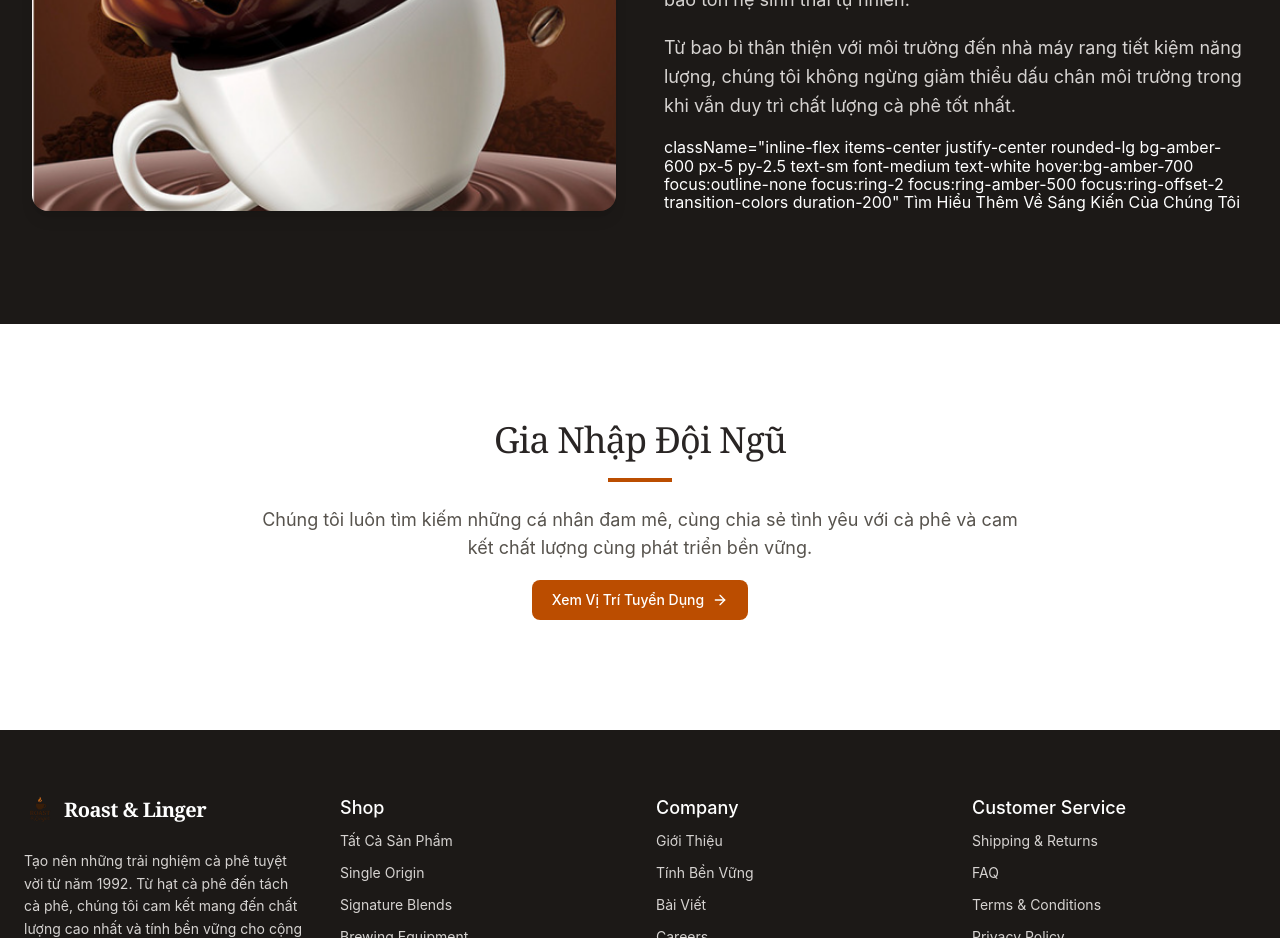
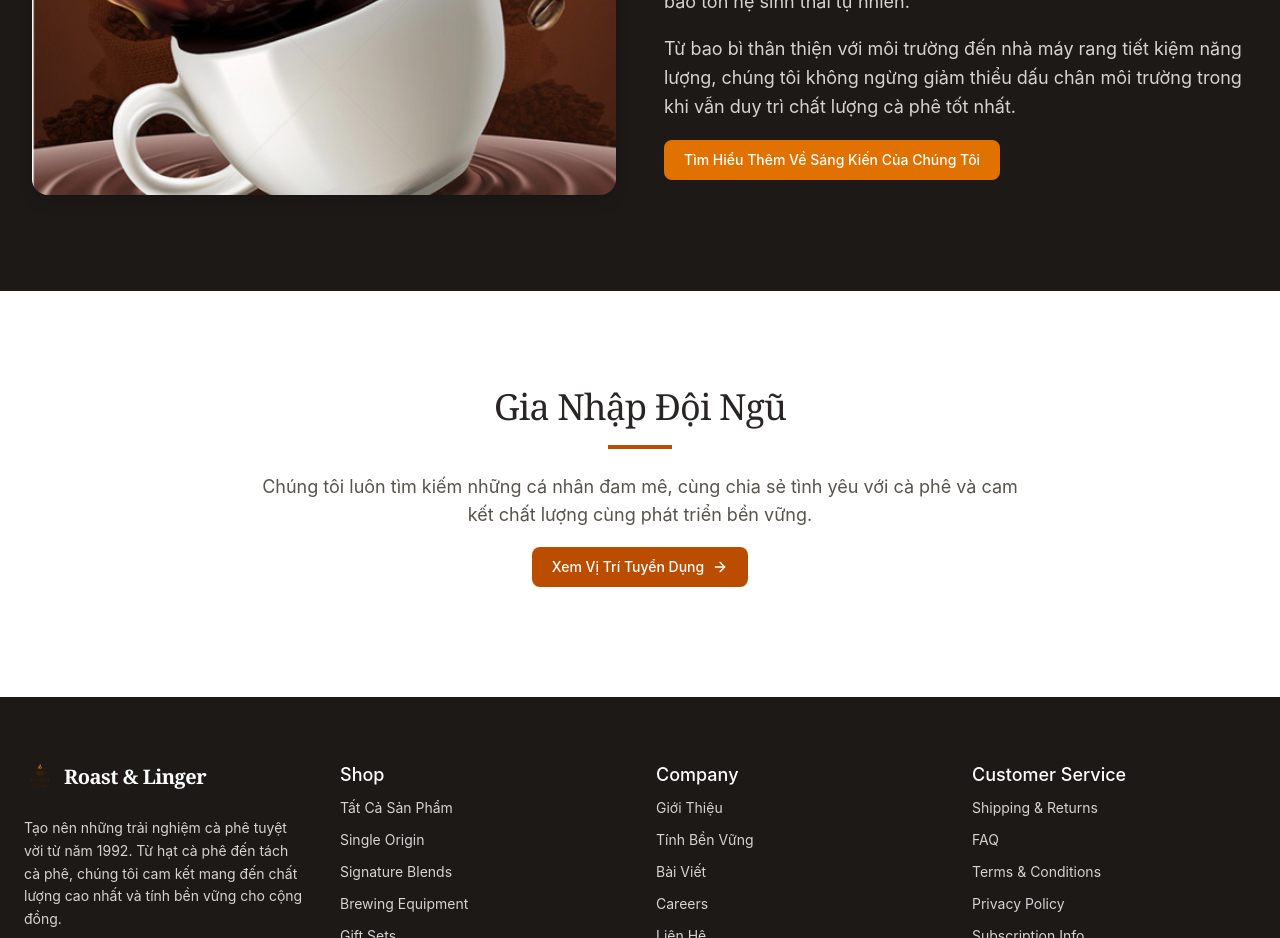
Before and after one commit to toanbanrau/FE-Roast_end_Linger, a React (Vite) app: page /about in a window 1280 px wide. Shown: the part 3080-4018 px from the top of the page. Built offline with nearby package versions, Linux system fonts and the light colour scheme.

Commit message:
sua giao dien

```diff
--- a/src/pages/clients/about/AboutPage.tsx
+++ b/src/pages/clients/about/AboutPage.tsx
@@ -200,12 +200,14 @@ export default function AboutPage() {
                 năng lượng, chúng tôi không ngừng giảm thiểu dấu chân môi trường
                 trong khi vẫn duy trì chất lượng cà phê tốt nhất.
               </p>
-              <p>
+              <p
                 className="inline-flex items-center justify-center rounded-lg
                 bg-amber-600 px-5 py-2.5 text-sm font-medium text-white
                 hover:bg-amber-700 focus:outline-none focus:ring-2
                 focus:ring-amber-500 focus:ring-offset-2 transition-colors
-                duration-200" Tìm Hiểu Thêm Về Sáng Kiến Của Chúng Tôi
+                duration-200"
+              >
+                Tìm Hiểu Thêm Về Sáng Kiến Của Chúng Tôi
               </p>
             </div>
           </div>
--- a/src/pages/clients/contact/ContactPage.tsx
+++ b/src/pages/clients/contact/ContactPage.tsx
@@ -177,8 +177,8 @@ export default function ContactPage() {
           <div className="bg-stone-50 p-6 rounded-lg">
             <h2 className="text-xl font-medium mb-4">Liên Hệ Phân Phối</h2>
             <p className="text-stone-600 mb-4">
-              Bạn muốn phục vụ Élite Coffee tại quán hoặc nhà hàng? Chúng tôi có
-              giá ưu đãi và hỗ trợ riêng cho đối tác phân phối.
+              Bạn muốn phục vụ Roast And Linger tại quán hoặc nhà hàng? Chúng
+              tôi có giá ưu đãi và hỗ trợ riêng cho đối tác phân phối.
             </p>
             <Link
               to="/wholesale"
```
